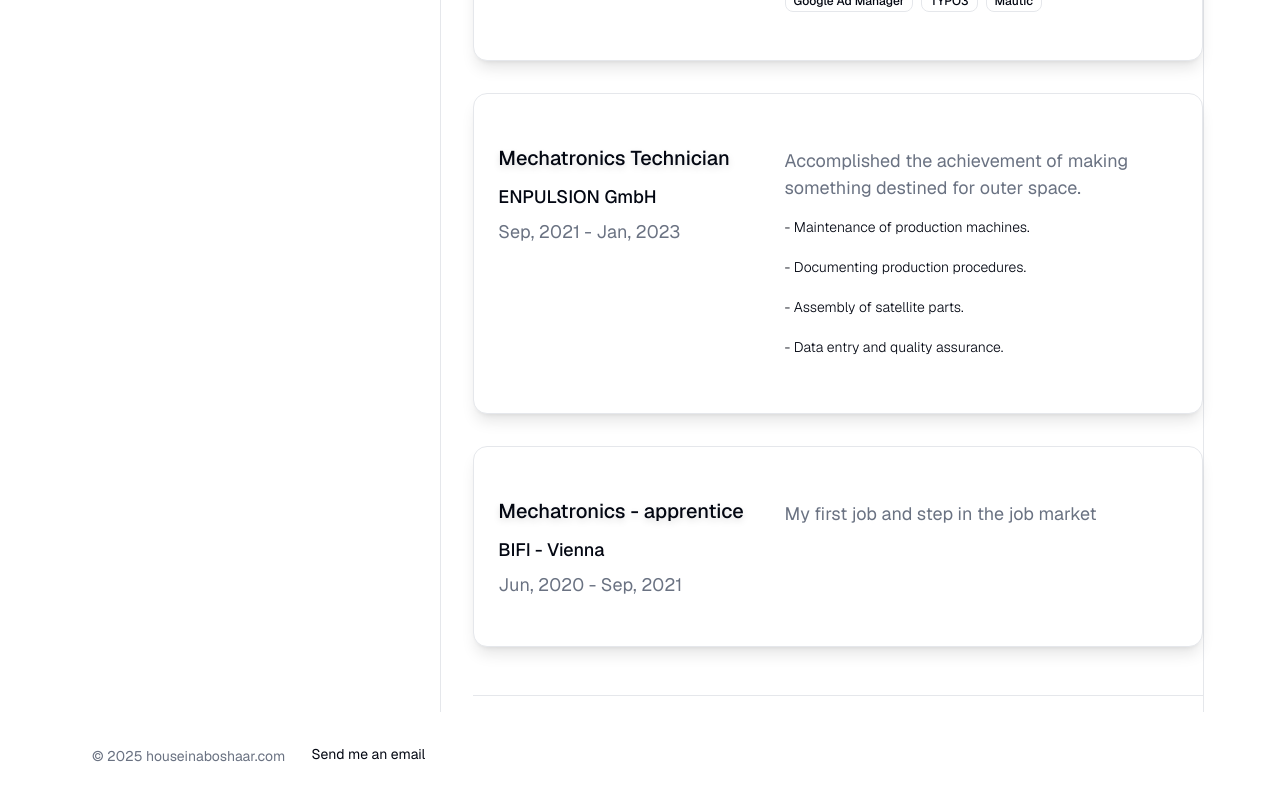
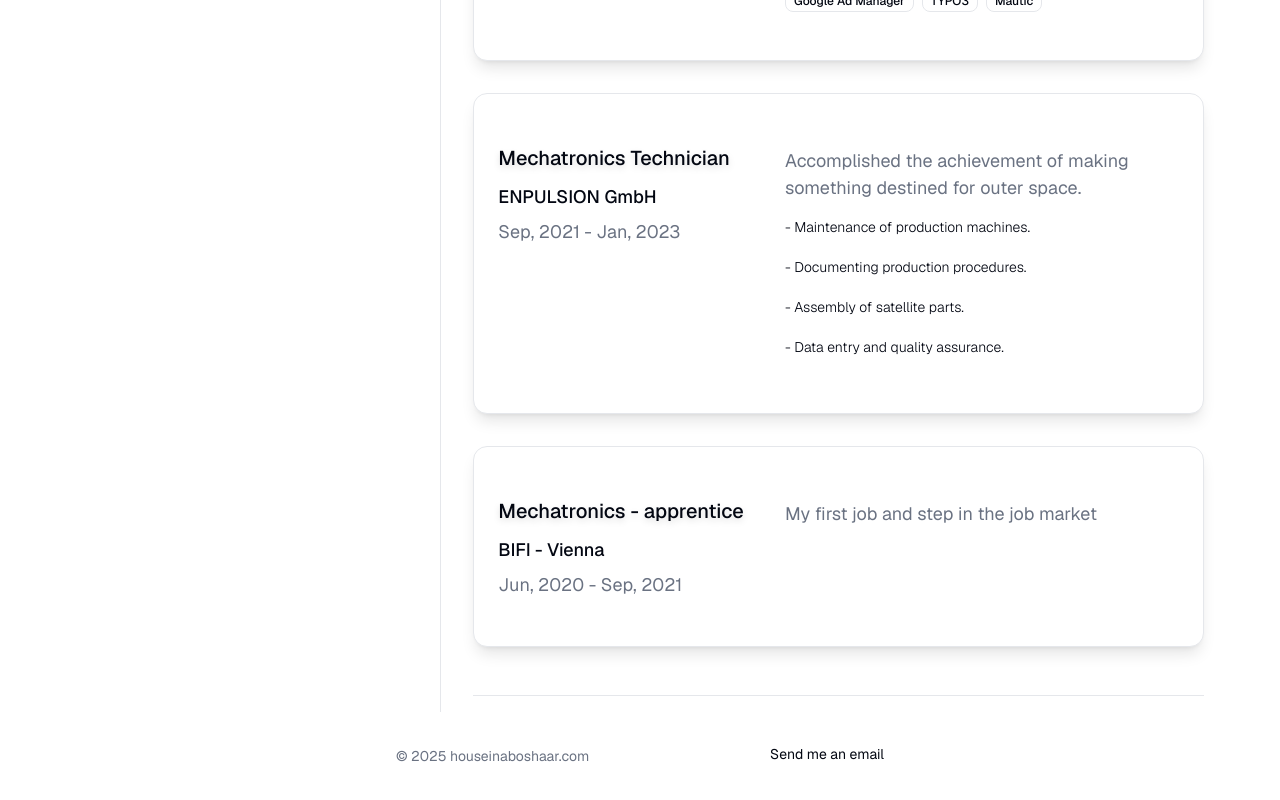
Before and after one commit to HouseinIsProgramming/aMoreElegantPortfolio, a Next.js app: page / in a window 1280 px wide. Shown: the part 1578-2378 px from the top of the page. Built offline with nearby package versions, Linux system fonts and the light colour scheme.

Commit message:
stuff is good

```diff
--- a/app/page.tsx
+++ b/app/page.tsx
@@ -10,7 +10,7 @@ export default function Page() {
   return (
     <div>
       <Spotlight size={90} className="bg-gray-700/15 dark:bg-foreground/10" />
-      <div className="container lg:grid lg:divide-x py-8 lg:grid-cols-[1fr_2fr] lg:gap-8">
+      <div className="container lg:grid py-8 lg:grid-cols-[1fr_2fr] lg:gap-8">
         <Biography />
         <div>
           <About />
@@ -20,7 +20,7 @@ export default function Page() {
           <WorkExperience />
           <Separator className="my-4" />
         </div>
-        <footer className="flex justify-between px-4">
+        <footer className="flex justify-between px-4 lg:col-span-2 lg:px-80">
           <a href="https://github.com/HouseinIsProgramming/aMoreElegantPortfolio">
             <TextLoop className="font-mono text-sm text-muted-foreground">
               <span>© 2025 houseinaboshaar.com</span>
--- a/components/biography.tsx
+++ b/components/biography.tsx
@@ -13,7 +13,7 @@ const MotionUL = motion.ul;
 
 function Biography() {
   return (
-    <div className="flex flex-col">
+    <div className="flex flex-col border-r">
       <TextEffect
         preset="fade-in-blur"
         as="h1"
```
